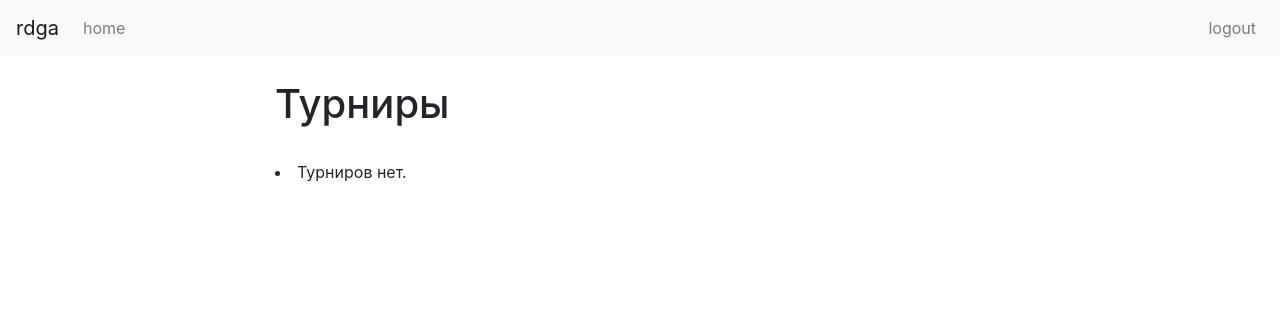
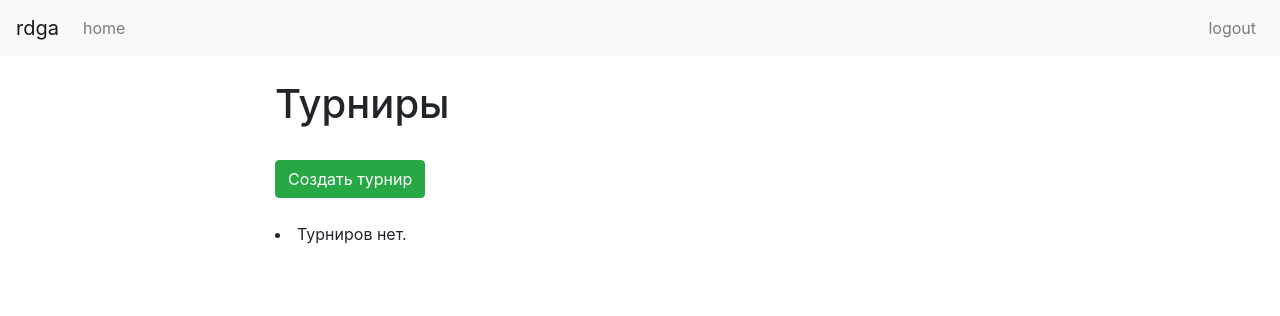
Before and after one commit to Zaskars/django_discgolf, a Django app: page / in a window 1280 px wide. Shown: the top 316 px of the page. Run offline with Django 4.2, Linux system fonts and the light colour scheme; the visitor is signed in with stand-in values (Sample User, id 1); data that the repository does not hold is empty; some libraries are stand-ins or nearby versions.

Commit message:
+button to tournament creation

```diff
--- a/main/templates/index.html
+++ b/main/templates/index.html
@@ -10,6 +10,7 @@
 </head>
 <body>
 <h1>Турниры</h1>
+<a href="{% url 'tournament_create' %}" class="btn btn-success mt-4 mb-4">Создать турнир</a>
 <br>
 {% for tournament in tournaments %}
 <div class="card">
```
